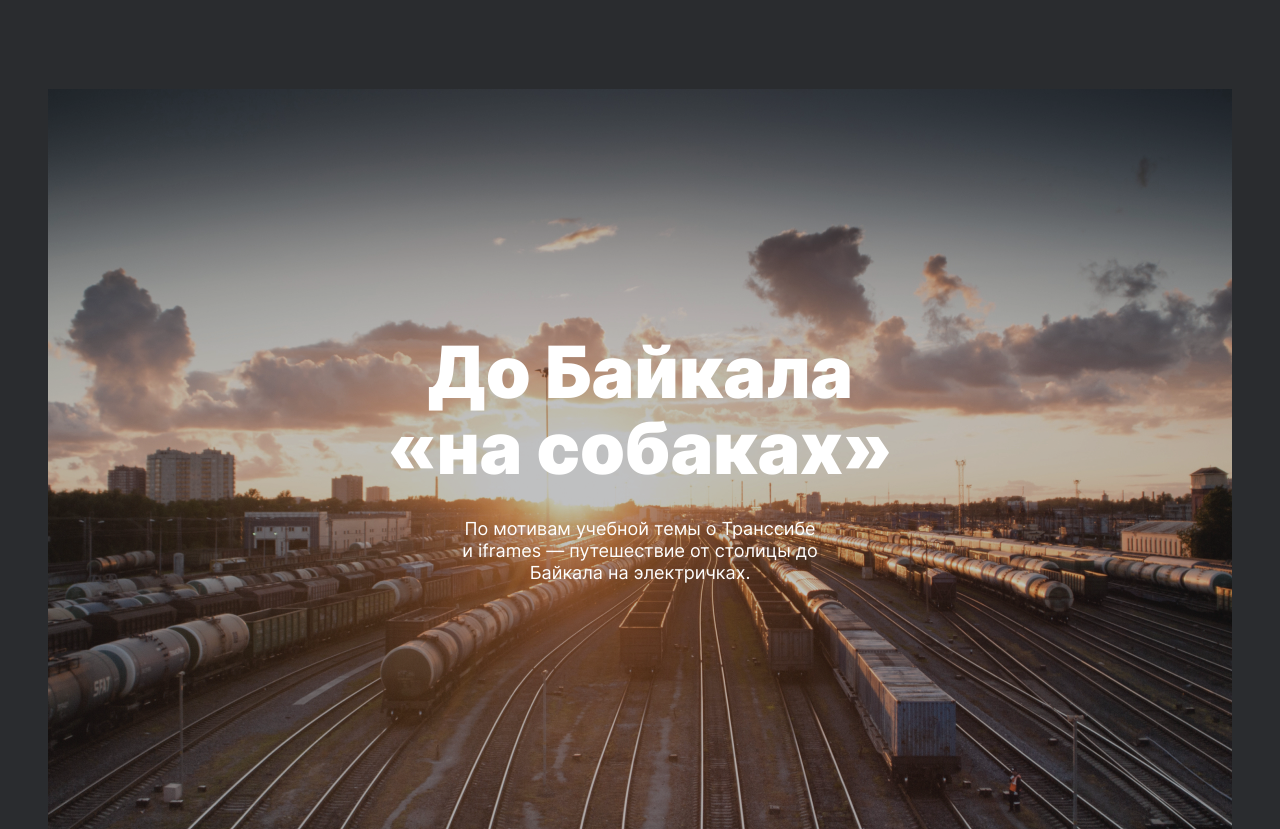
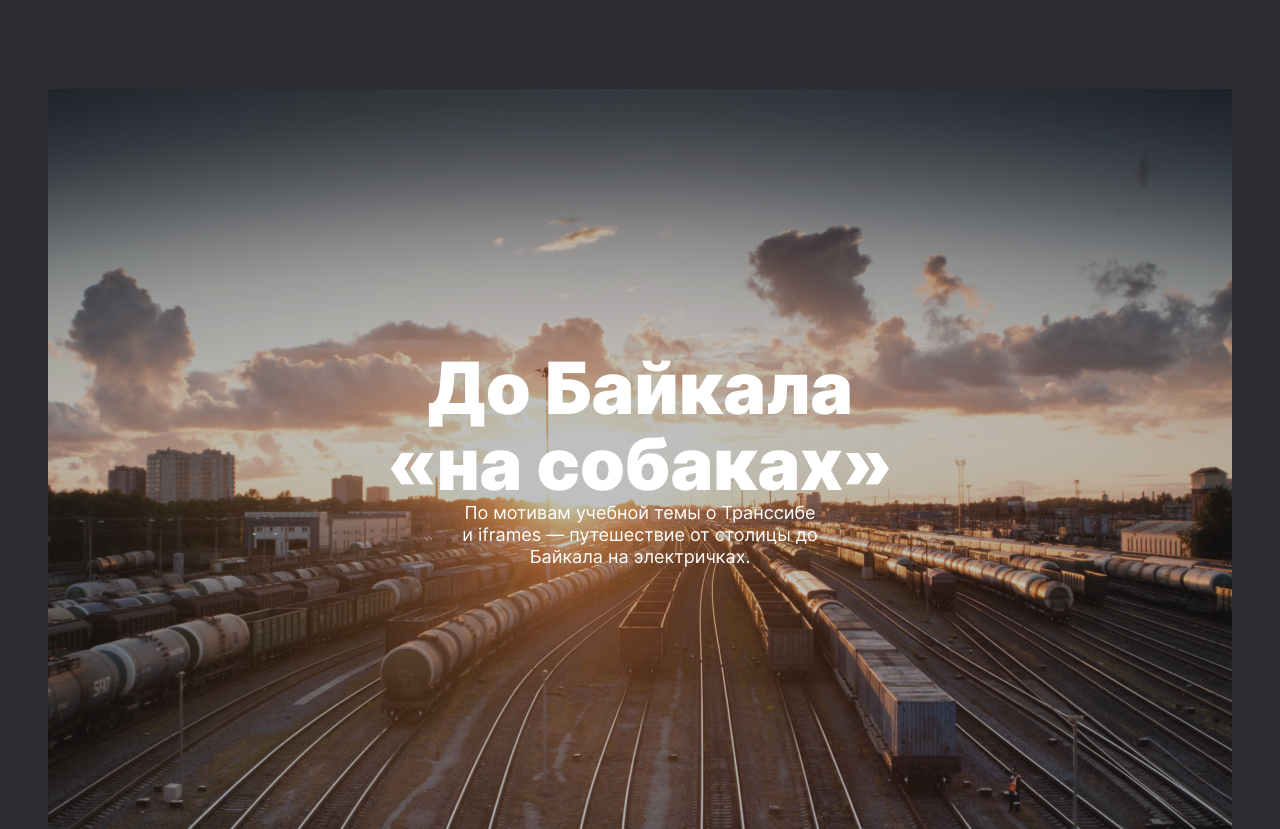
Before and after one commit to stvdent47/russian-travel, a plain HTML site: page index.html in a window 1280 px wide. Shown: the part 5925-6754 px from the top of the page. Drawn offline with Linux system fonts and the light colour scheme.

Commit message:
cover section fixes

```diff
--- a/blocks/cover/__container/cover__container.css
+++ b/blocks/cover/__container/cover__container.css
@@ -1,5 +1,30 @@
 .cover__container {
-  width: 100%;
-  max-height: 740px;
+  max-width: 100%;
+  height: 740px;
+  display: flex;
+  flex-direction: column;
+  justify-content: center;
+  align-items: center;
+  box-sizing: border-box;
+  z-index: 1;
+  overflow: hidden;
   position: relative;
 }
+
+.cover__container:before {
+  content: '';
+  display: block;
+  position: absolute;
+  top: 0;
+  left: 0;
+  width: 100%;
+  height: 100%;
+  background-color: #2A2C2F;
+  opacity: .3;
+  z-index: 2;
+}
+
+.cover__container:hover .cover__img {
+  opacity: .2;
+  transition: opacity 0.1s linear;
+}
--- a/blocks/cover/__img/cover__img.css
+++ b/blocks/cover/__img/cover__img.css
@@ -1,11 +1,9 @@
 .cover__img {
-  max-width: 1184px;
+  position: absolute;
+  top: 0;
+  left: 0;
+  max-width: 100%;
+  height: 100%;
   width: 100%;
-  height: 100%;
   object-fit: cover;
-  opacity: .7;
 }
-
-.cover__img:hover {
-  opacity: .2;
-}
--- /dev/null
+++ b/blocks/cover/__link/cover__link.css
@@ -0,0 +1,3 @@
+.cover__link {
+  text-decoration: none;
+}
--- a/blocks/cover/__subtitle/cover__subtitle.css
+++ b/blocks/cover/__subtitle/cover__subtitle.css
@@ -7,9 +7,7 @@
   font-size: 18px;
   line-height: 22px;
   text-align: center;
-  position: absolute;
-  bottom: 245px;
-  left: 412px;
   color: #fff;
   margin: 0;
+  z-index: 10;
 }
--- a/blocks/cover/__text/cover__text.css
+++ /dev/null
@@ -1,6 +0,0 @@
-.cover__text {
-  text-decoration: none;
-  color: #fff;
-  width: 560px;
-  top: 0;
-}
--- a/blocks/cover/__title/cover__title.css
+++ b/blocks/cover/__title/cover__title.css
@@ -1,5 +1,4 @@
 .cover__title {
-  position: absolute;
   max-width: 560px;
   font-family: Inter;
   font-style: normal;
@@ -8,9 +7,6 @@
   line-height: 76px;
   text-align: center;
   color: #fff;
-  text-decoration: none;
-  position: absolute;
-  top: 245px;
-  left: 312px;
   margin: 0;
+  z-index: 10;
 }
--- a/blocks/cover/cover.css
+++ b/blocks/cover/cover.css
@@ -1,11 +1,12 @@
 @import url(./__container/cover__container.css);
-@import url(./__text/cover__text.css);
 @import url(./__title/cover__title.css);
 @import url(./__subtitle/cover__subtitle.css);
 @import url(./__img/cover__img.css);
+@import url(./__link/cover__link.css);
 
 .cover {
   max-width: 1184px;
+  width: 100%;
   margin: 0 auto;
   padding: 0 0 92px;
 }
--- a/blocks/photo-grid/__list/photo-grid__list.css
+++ b/blocks/photo-grid/__list/photo-grid__list.css
@@ -3,6 +3,6 @@
   margin: 0;
   padding: 0;
   display: grid;
-  grid-template-columns: repeat(4, 1fr);
+  grid-template-columns: repeat(auto-fit, minmax(280px, 1fr));;
   gap: 16px;
 }
--- a/index.html
+++ b/index.html
@@ -135,7 +135,7 @@
       </section>
 
       <section class="cover">
-        <a href="#" >
+        <a href="https://stampsy.com/na-elektrichkakh-do-baikala" class="cover__link">
           <div class="cover__container">
             <img src="./images/cover-img.jpg" alt="поезда" class="cover__img">
             <h2 class="cover__title">До Байкала «на собаках»</h2>
```
